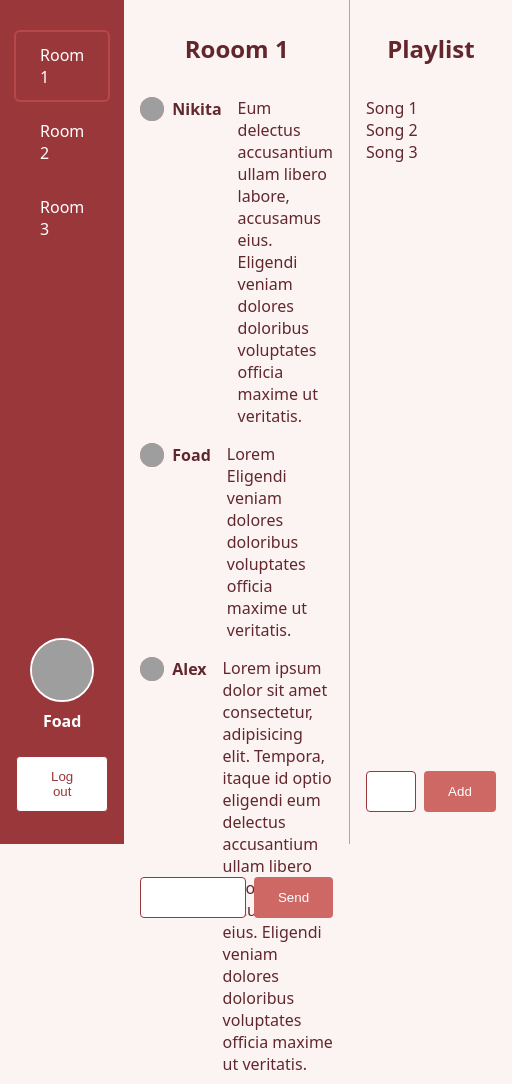
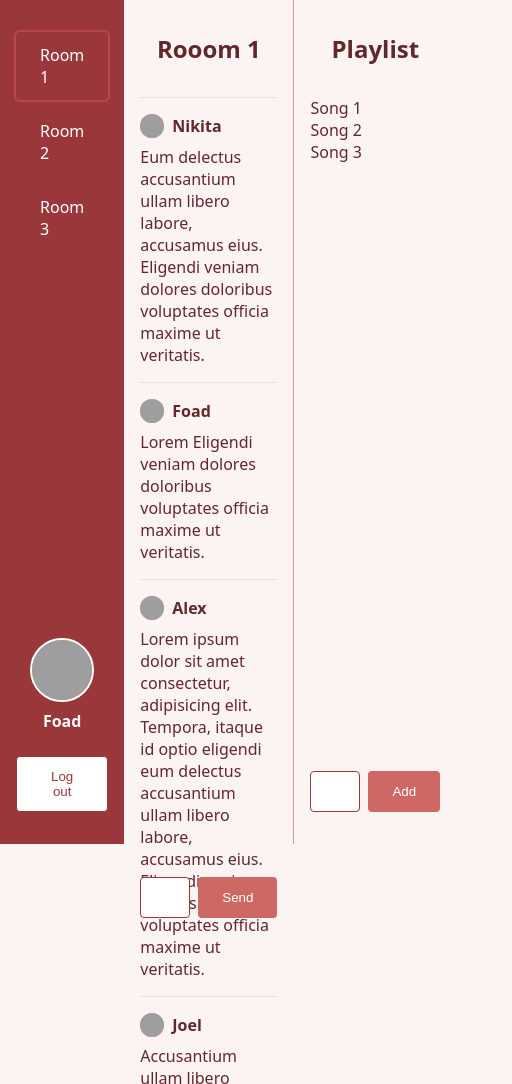
Before and after one commit to joelmce/echo-chamber, a website built with Vite: page client/foad/index.html in a window 390 px wide. Shown: the top 1084 px of the page, 512 px wide, since content can reach past the window. Built offline with nearby package versions, Linux system fonts and the light colour scheme; grey boxes are pictures that could not be loaded.

Commit message:
Make messages responsive

```diff
--- a/client/foad/style.css
+++ b/client/foad/style.css
@@ -182,8 +182,15 @@ body {
 }
 
 .message-item {
-  display: flex;
-  gap: 1rem;
-  margin-bottom: 1rem;
+  display: grid;
+  gap: 0.5rem;
   align-items: flex-start;
+  border-top: 1px solid var(--brand-200);
+  padding-block: 1rem;
 }
+
+@media (width > 1200px) {
+  .message-item {
+    grid-template-columns: 5rem 1fr;
+  }
+}
```
